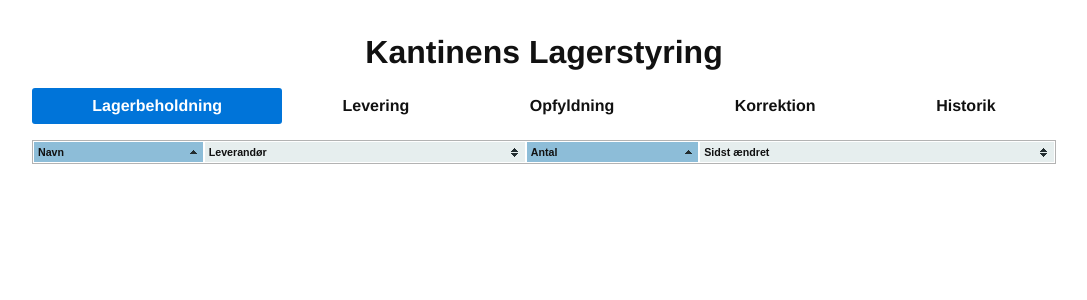
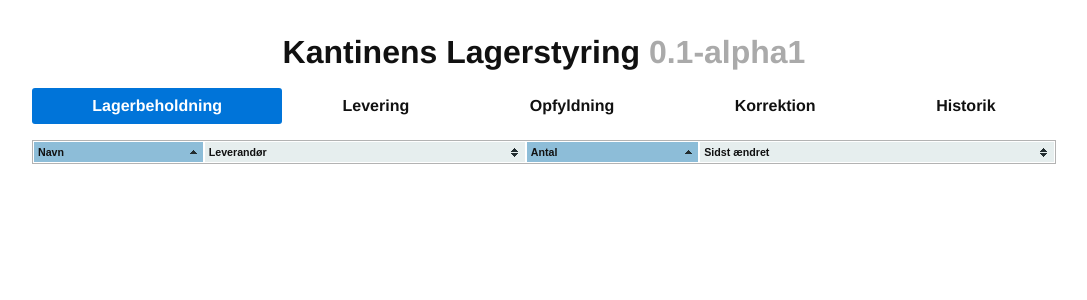
Before and after one commit to datalogisk-kantineforening/mobilager2, a Django app: page / in a window 1280 px wide. Shown: the top 300 px of the page, without its empty margins (96-1183 px from the left). Run offline with Django 3.2, Linux system fonts and the light colour scheme; data that the repository does not hold is empty.

Commit message:
Added version number

```diff
--- a/inventory/templates/master.html
+++ b/inventory/templates/master.html
@@ -17,7 +17,7 @@
   <body>
     <div class="container">
       <header class="center">
-        <h1>Kantinens Lagerstyring</h1>
+          <h1>Kantinens Lagerstyring <span class="gray">0.1-alpha1</span></h1>
       </header>
       <nav class="sm-flex center nowrap mb2">
         <div class="flex-auto">
```
